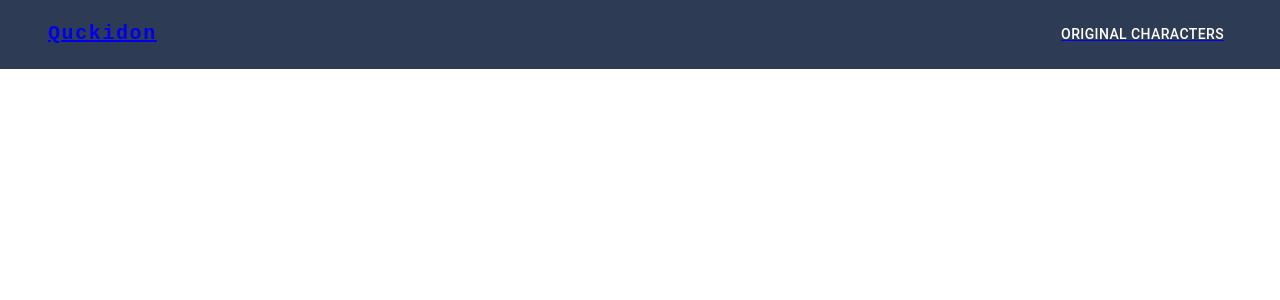
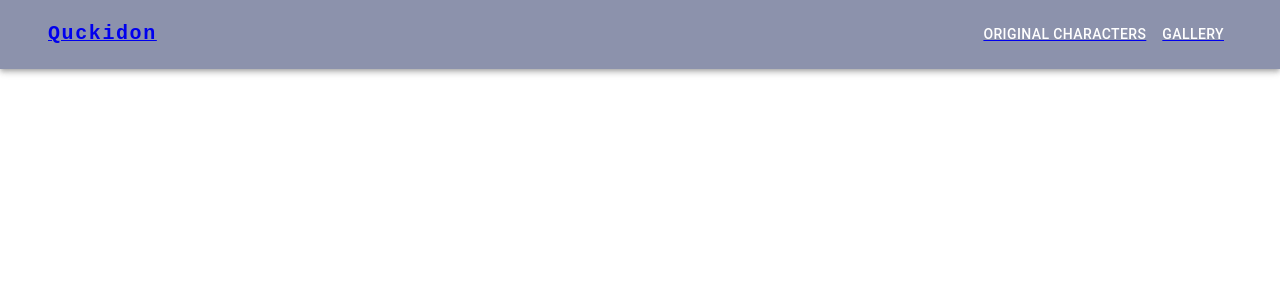
Before and after one commit to clu2001/art-portfolio-1, a React (Create React App) app in the folder frontend/: page / in a window 1280 px wide. Shown: the top 300 px of the page. Built offline with nearby package versions, Linux system fonts and the light colour scheme.

Commit message:
fixed navbar spacing on pages

```diff
--- a/frontend/src/Components/Navbar.js
+++ b/frontend/src/Components/Navbar.js
@@ -8,14 +8,13 @@ import Button from '@mui/material/Button';
 
 import { Link } from 'react-router-dom';
 
-const pages = ['Original Characters'];
+const pages = ['Original Characters', 'Gallery'];
 
 const Navbar = () => {
 
   return (
     <AppBar position="sticky" sx={{
-        boxShadow: 0,
-        background: '#2E3B55'
+        background: '#8C92AC'
       }}>
       <Container maxWidth="l">
         <Toolbar sx={{
@@ -30,7 +29,6 @@ const Navbar = () => {
               component="a"
               sx={{
                 mr: 2,
-              display: { xs: 'none', md: 'flex' },
                 fontFamily: 'monospace',
                 fontWeight: 700,
                 letterSpacing: '.1rem',
@@ -41,7 +39,9 @@ const Navbar = () => {
             Quckidon
             </Typography>
           </Link>
-          <Box >
+          <Box sx={{
+              display: "flex",
+              flexDirection: "row"}}>
             {pages.map((page) => (
               <Link to="/characters">
                 <Button
```
Lines whose indentation alone changed are shown as unchanged.
